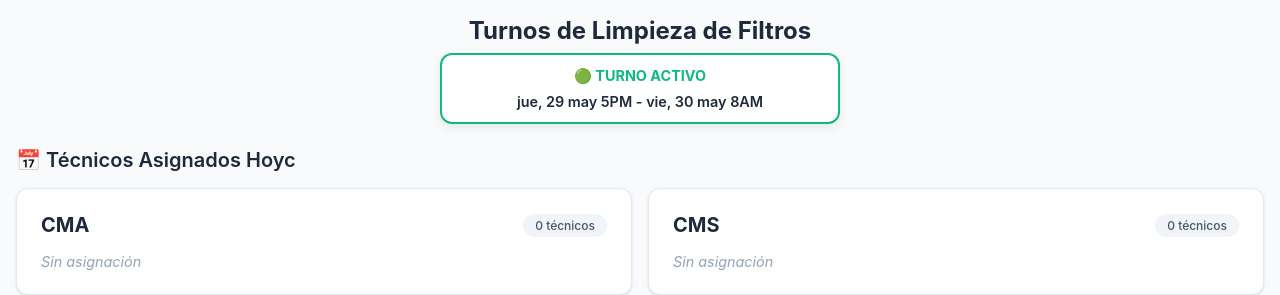
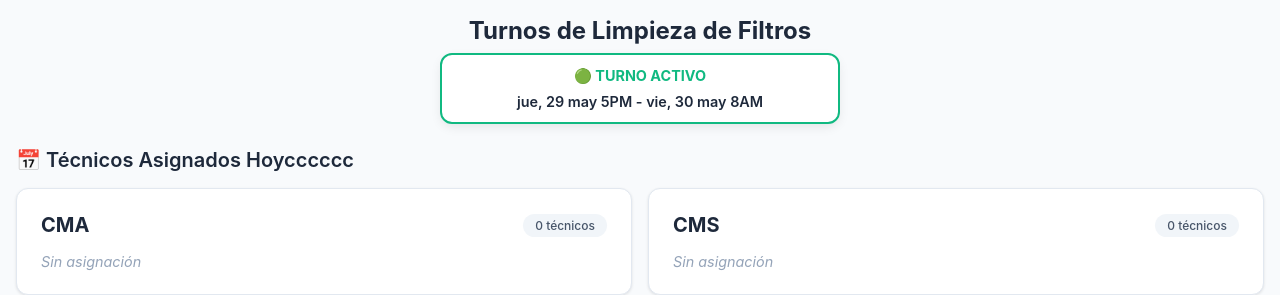
Before and after one commit to MarlonMoe23/turnos-app, a Next.js app: page / in a window 1280 px wide. Shown: the top 295 px of the page. Built offline with nearby package versions, Linux system fonts and the light colour scheme.

Commit message:
ultimas acutaulzaciones

```diff
--- a/app/page.js
+++ b/app/page.js
@@ -195,7 +195,7 @@ export default function Home() {
 
       {/* Turnos de hoy */}
       <div style={styles.section}>
-        <h2 style={styles.sectionTitle}>📅 Técnicos Asignados Hoyc</h2>
+        <h2 style={styles.sectionTitle}>📅 Técnicos Asignados Hoycccccc</h2>
         <div style={styles.plantasGrid}>
           {["CMA", "CMS"].map(planta => {
             const tecnicosHoy = turnosHoy
```
